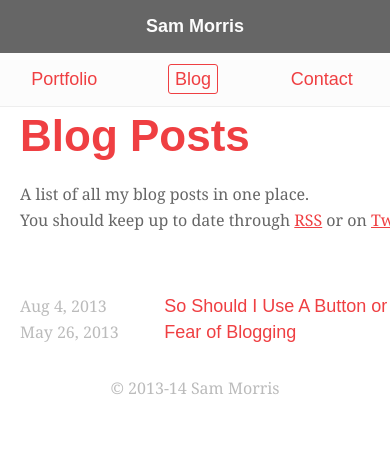
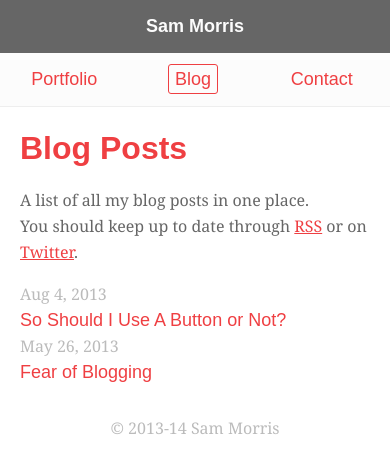
Before and after one commit to sammorrisdesign/sammorr.is, a Jekyll site: the page built from blog/index.html, in a window 390 px wide. Shown: the top 473 px of the page. Built offline with Jekyll 4.4.1, drawn with Linux system fonts in a browser that asks for light colours; nearby versions of some CDN libraries.

Commit message:
Making the blog scale to mobile

```diff
--- a/_sass/modules/_typography.scss
+++ b/_sass/modules/_typography.scss
@@ -3,7 +3,8 @@ $serif: "ff-tisa-web-pro", Georgia, serif;
 $sans-serif: "Apercu Bold", "Futura", sans-serif;
 
 // Type Sizes
-$font-size-large: 4.4rem;
+$font-size-extralarge: 4.4rem;
+$font-size-large: 3.2rem;
 $font-size-medium: 1.8rem;
 $font-size-body: 1.6rem;
 
--- a/_sass/partials/_base.scss
+++ b/_sass/partials/_base.scss
@@ -4,6 +4,9 @@ html {
 
 body {
     margin: 91px 0 0 0;
+    @include mq($to: mobile) {
+        margin-top: 110px;
+    }
     font-family: $serif;
     text-rendering: optimizeLegibility;
     -webkit-font-smoothing: antialiased;
--- a/_sass/partials/common/_title.scss
+++ b/_sass/partials/common/_title.scss
@@ -2,5 +2,8 @@
     margin: 20px 0;
     color: $red;
     font-family: $sans-serif;
-    font-size: $font-size-large;
+    font-size: $font-size-extralarge;
+    @include mq($to: mobile) {
+        font-size: $font-size-large;
+    }
 }
--- a/assets/css/style.css
+++ b/assets/css/style.css
@@ -3,6 +3,9 @@
   color: #ef3f42;
   font-family: "Apercu Bold", "Futura", sans-serif;
   font-size: 4.4rem; }
+  @media all and (max-width: 39.99em) {
+    .title {
+      font-size: 3.2rem; } }
 
 p,
 .paragraph {
@@ -19,6 +22,9 @@ body {
   font-family: "ff-tisa-web-pro", Georgia, serif;
   text-rendering: optimizeLegibility;
   -webkit-font-smoothing: antialiased; }
+  @media all and (max-width: 39.99em) {
+    body {
+      margin-top: 110px; } }
 
 a {
   color: #ef3f42; }
@@ -245,8 +251,12 @@ footer {
 .blog {
   width: 600px;
   margin: 0 auto; }
-  .blog .blog__description {
-    margin-bottom: 60px; }
+  @media all and (max-width: 39.99em) {
+    .blog {
+      width: 100%; } }
+  @media all and (min-width: 40em) {
+    .blog .blog__description {
+      margin-bottom: 60px; } }
   .blog .blog__list {
     padding: 0;
     list-style: none; }
@@ -254,6 +264,9 @@ footer {
       width: 140px;
       display: inline-block;
       color: #bbbbbb; }
+      @media all and (max-width: 39.99em) {
+        .blog .blog__list .blog__list__item .blog__list__item__date {
+          display: block; } }
     .blog .blog__list .blog__list__item .blog__list__item__title {
       font-family: "Apercu Bold", "Futura", sans-serif;
       font-size: 1.8rem;
@@ -271,13 +284,22 @@ footer {
   color: #333333; }
 .post .post__onward .post__onward__share {
   float: right; }
+  @media all and (max-width: 39.99em) {
+    .post .post__onward .post__onward__share {
+      display: none; } }
 .post .post__bio {
   margin: 40px 0;
   border-top: 1px solid #eeeeee;
   padding: 40px 0; }
+  @media all and (max-width: 39.99em) {
+    .post .post__bio br {
+      display: none; } }
   .post .post__bio .post__bio__avatar {
     float: left;
     margin-right: 20px; }
+    @media all and (max-width: 39.99em) {
+      .post .post__bio .post__bio__avatar {
+        display: none; } }
   .post .post__bio .post__bio__title {
     margin: 0;
     color: #ef3f42;
```
Also changed, not shown: _sass/partials/_blog.scss (+9 -1 lines), _sass/partials/_post.scss (+12 -0 lines).
